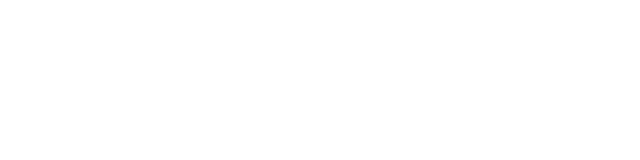
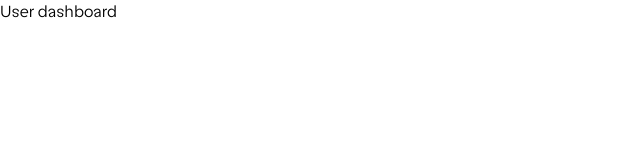
Before and after one commit to anacc12/rexee, a React (Create React App) app: page /dashboard in a window 1280 px wide. Before the commit this address had no page. Shown: the top 160 px of the page, without its empty margins (0-640 px from the left). Built offline with nearby package versions, Linux system fonts and the light colour scheme.

Commit message:
Registered dashboard page

```diff
--- a/src/index.js
+++ b/src/index.js
@@ -9,6 +9,7 @@
 import TermsAndConditions from "./pages/TermsAndConditions";
 import PrivacyPolicy from "./pages/PrivacyPolicy";
 import Login from "./pages/Login";
+import UserDashboard from "./pages/UserDashboard";
 
 const root = ReactDOM.createRoot(document.getElementById("root"));
 root.render(
@@ -19,6 +20,7 @@
       <Route path="/login" element={<Login />} />
       <Route path="/terms-and-conditions" element={<TermsAndConditions />} />
       <Route path="/privacy-policy" element={<PrivacyPolicy />} />
+      <Route path="/dashboard" element={<UserDashboard />} />
     </Routes>
   </Router>
 );
--- a/src/pages/Login.tsx
+++ b/src/pages/Login.tsx
@@ -47,7 +47,7 @@
           expireTime: response.expireTime,
         });
         await authStore.setUser();
-        navigate("/contact");
+        navigate("/dashboard");
       }
     } catch (err: any) {
       let msg = "Wrong credentials.";
--- /dev/null
+++ b/src/pages/UserDashboard.tsx
@@ -0,0 +1,5 @@
+const UserDashboard = () => {
+  return <>User dashboard</>;
+};
+
+export default UserDashboard;
```
